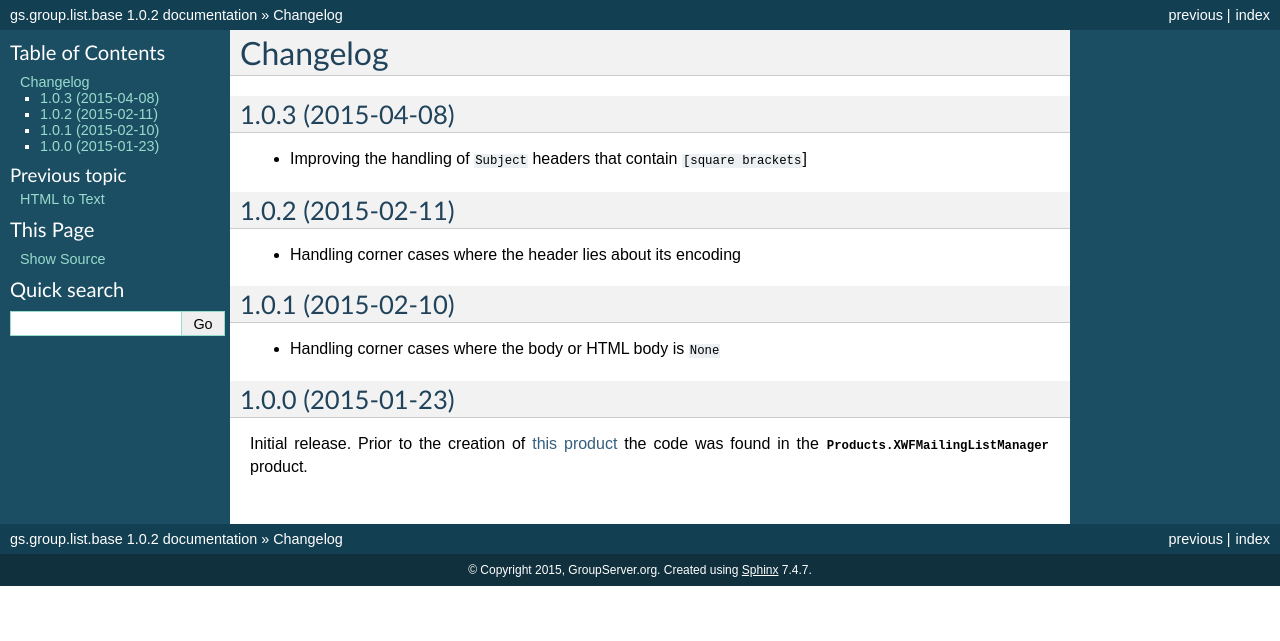
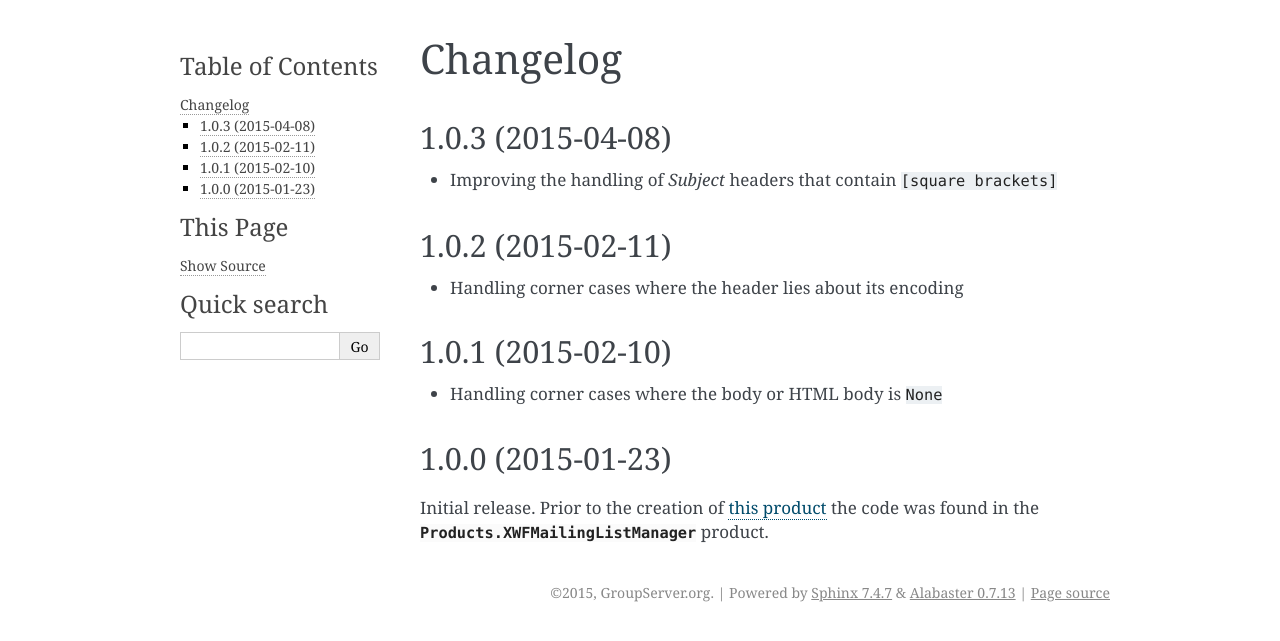
Before and after one commit to groupserver/gs.group.list.base, a Sphinx documentation site: the page built from docs/HISTORY.rst, in a window 1280 px wide. Shown: the top 641 px of the page. Built offline with Sphinx 7.4.7, drawn with Linux system fonts in a browser that asks for light colours; cross-references to code outside the pages are shown as plain code; some of the changed lines change nothing that is shown.

Commit message:
Fixing the changelog.

```diff
--- a/docs/HISTORY.rst
+++ b/docs/HISTORY.rst
@@ -4,8 +4,8 @@
 1.0.3 (2015-04-08)
 ------------------
 
-* Improving the handling of :header:`Subject` headers that
-  contain ``[square brackets``]
+* Improving the handling of :mailheader:`Subject` headers that
+  contain ``[square brackets]``
 
 1.0.2 (2015-02-11)
 ------------------
--- a/docs/conf.py
+++ b/docs/conf.py
@@ -108,7 +108,7 @@
 
 # The theme to use for HTML and HTML Help pages.  See the documentation for
 # a list of builtin themes.
-html_theme = 'default'
+html_theme = 'alabaster'
 
 # Theme options are theme-specific and customize the look and feel of a theme
 # further.  For a list of options available for each theme, see the
```
